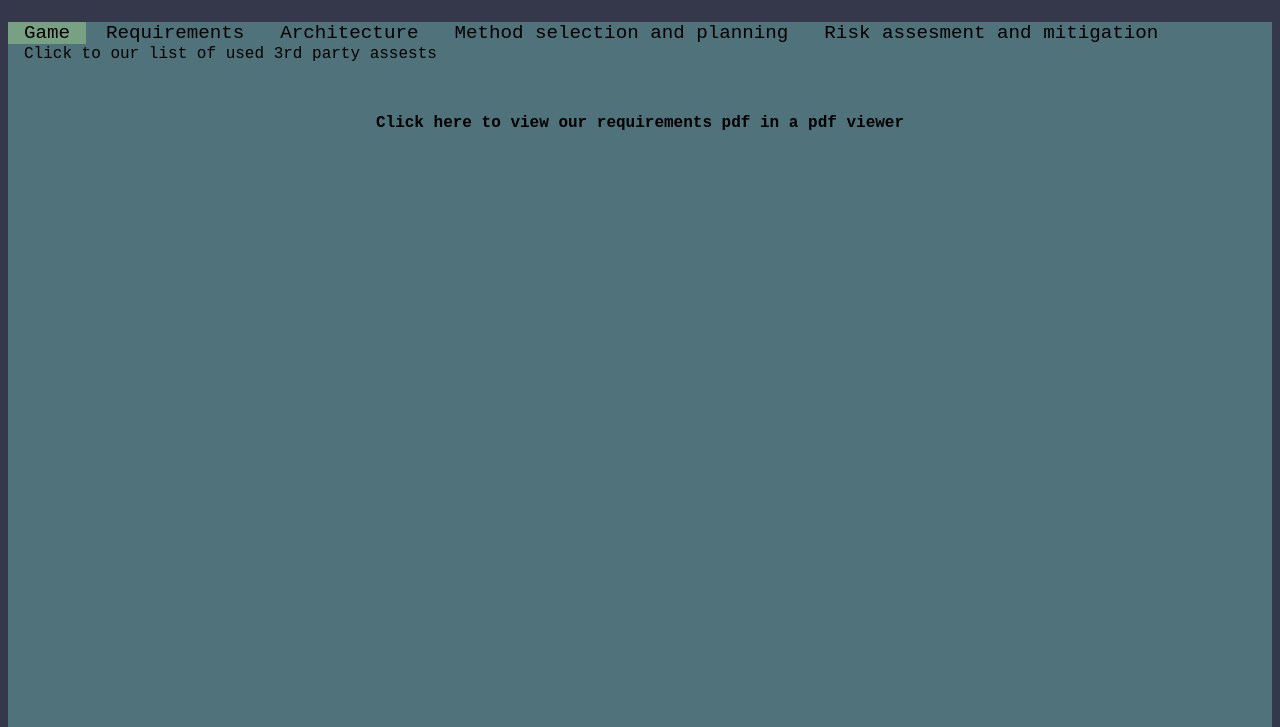
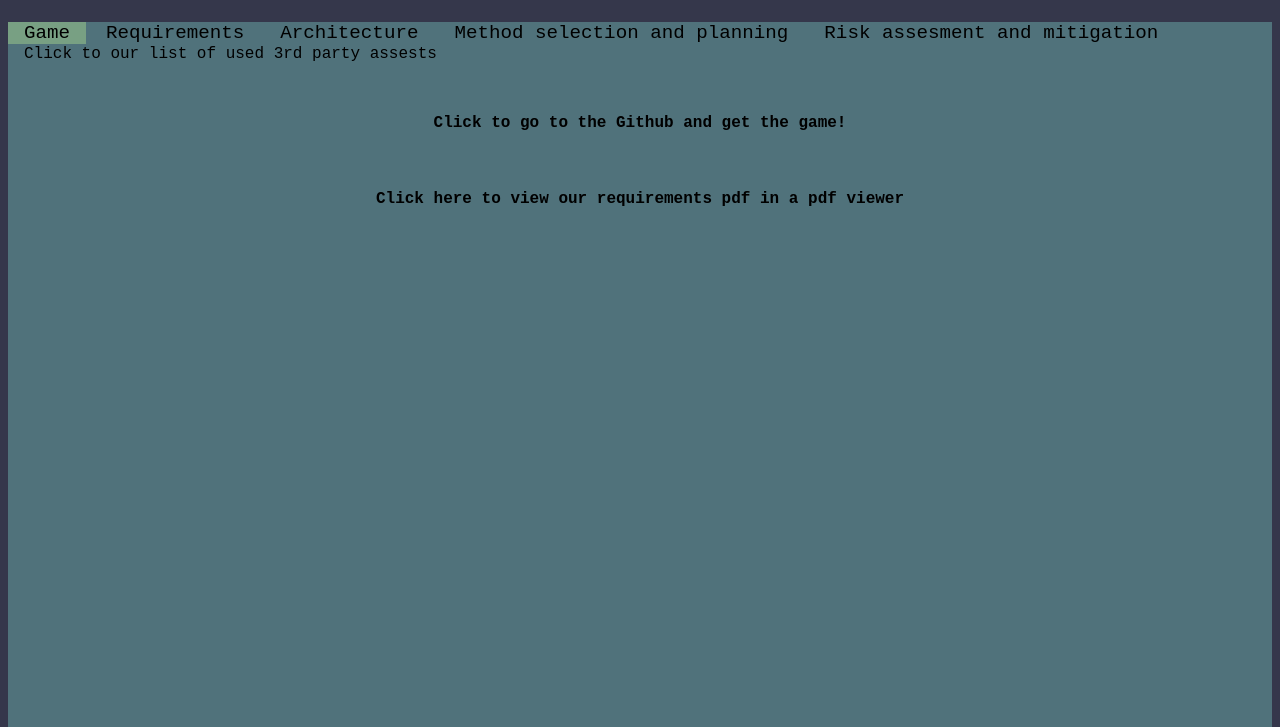
Before and after one commit to NicholasLambert03/ENG1Website.io, a plain HTML site: page index.html in a window 1280 px wide. Shown: the part 73-800 px from the top of the page. Drawn offline with Linux system fonts and the light colour scheme.

Commit message:
link to game

```diff
--- a/index.html
+++ b/index.html
@@ -14,7 +14,7 @@
 <div class="subnav">
     <a href ="#TPA">Click to our list of used 3rd party assests</a>
 <body>
-
+    <h2><a href = "https://github.com/AJenkins20014/ENG1-Cohort-1-Group-8"> Click to go to the Github and get the game!</a></h2>
     <h2><a href="Implementation.pdf">Click here to view our requirements pdf in a pdf viewer</a></h2>
     <embed src="Implementation.pdf" width="800px" height="2500px">
     <a id = "TPA"></a>
```
